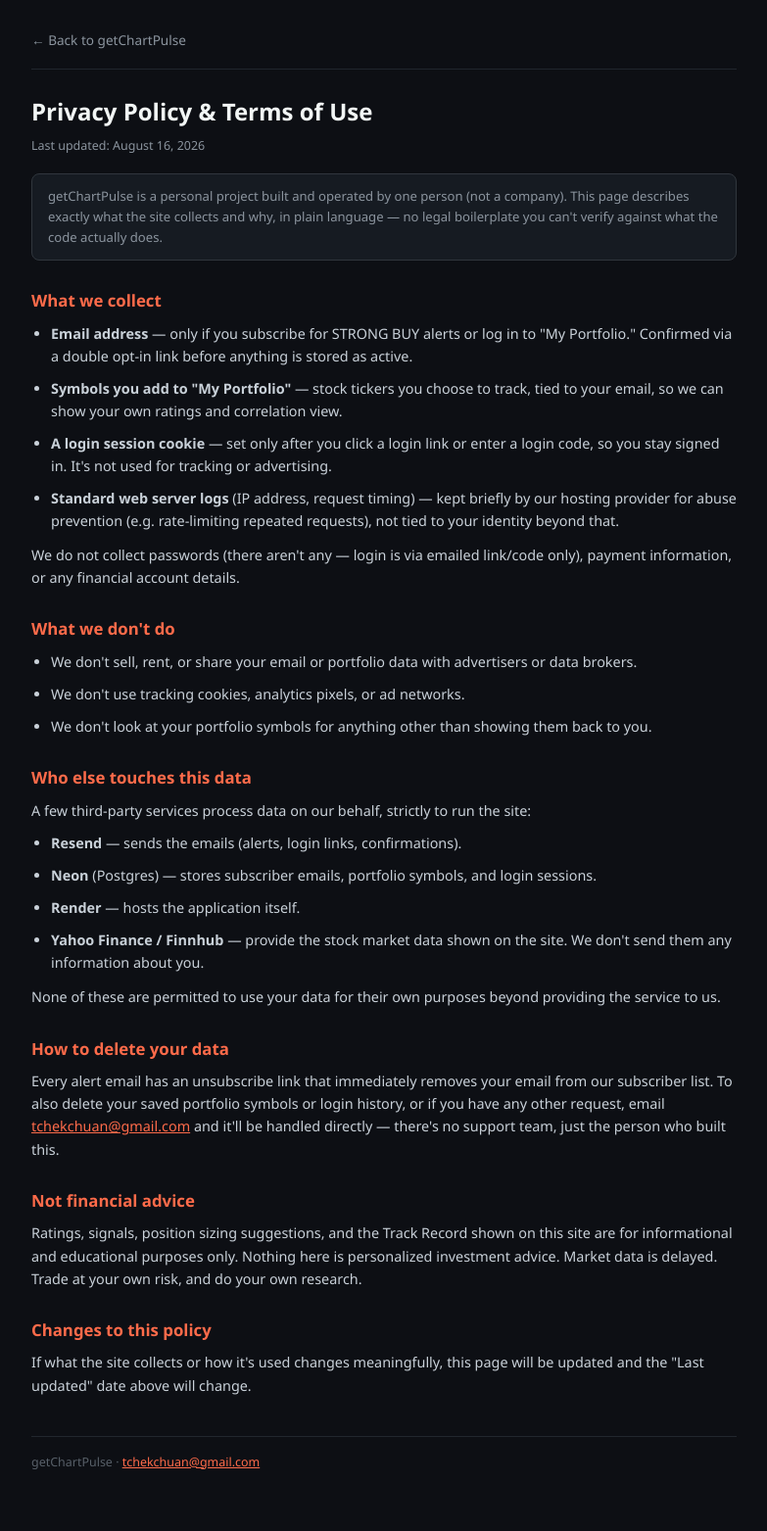
After one commit to tchekchuan/chartpulse, a Flask app: page /privacy in a window 1280 px wide. The commit adds this page. Shown: the whole page at 98% size, without its empty margins (248-1031 px from the left). Run offline with Flask 3, Linux system fonts and the light colour scheme; some libraries are stand-ins or nearby versions.

Commit message:
Add Privacy Policy and Terms page
Now that the site has real accounts (login sessions, saved portfolio
holdings, subscriber emails), a policy page describing exactly what is
collected and why is a real gap, not just polish. New /privacy route,
written in plain language matching what the code actually does (no
generic legal boilerplate) -- what is collected, what is not done with
it, which third parties touch it (Resend, Neon, Render, Yahoo
Finance/Finnhub), and how to request deletion. Linked from the
Subscribe form, the My Portfolio login form, and the site footer.

```diff
--- a/app.py
+++ b/app.py
@@ -1396,6 +1396,11 @@ def market_context(meta, stage, momentum, patterns):
 @app.route("/")
 def index():
     return render_template("index.html")
+
+
+@app.route("/privacy")
+def privacy():
+    return render_template("privacy.html")
 
 
 @app.route("/api/stock")
--- a/templates/index.html
+++ b/templates/index.html
@@ -351,7 +351,7 @@
       <h3>🔔 Get STRONG BUY Alerts</h3>
       <button id="subscribeClose">✕ Close</button>
     </div>
-    <p id="subscribeBlurb">Get an email whenever a symbol on getChartPulse's watchlist hits a STRONG BUY rating. Free, unsubscribe anytime.</p>
+    <p id="subscribeBlurb">Get an email whenever a symbol on getChartPulse's watchlist hits a STRONG BUY rating. Free, unsubscribe anytime. See our <a href="/privacy" target="_blank" style="color:#ff6b4a">Privacy Policy</a>.</p>
     <div id="subscribeForm">
       <input type="email" id="subscribeEmail" placeholder="you@example.com" autocomplete="email"/>
       <button id="subscribeSubmit">Subscribe</button>
@@ -481,7 +481,7 @@
     </div>
     <div id="myPortfolioBody">
       <div id="loginBox" style="display:none">
-        <p>Log in with your subscriber email to build your own portfolio — ratings, position sizing, and correlation, just like the public Portfolio view but for your own symbols. (You must already be a confirmed subscriber — <span style="color:#c9d1d9">use the 🔔 Subscribe button first</span> if you haven't.)</p>
+        <p>Log in with your subscriber email to build your own portfolio — ratings, position sizing, and correlation, just like the public Portfolio view but for your own symbols. (You must already be a confirmed subscriber — <span style="color:#c9d1d9">use the 🔔 Subscribe button first</span> if you haven't.) See our <a href="/privacy" target="_blank" style="color:#f0883e">Privacy Policy</a>.</p>
         <form id="loginForm">
           <input type="email" id="loginEmail" placeholder="you@example.com" autocomplete="email" required/>
           <button type="submit" id="loginSubmit">Send Link</button>
@@ -650,6 +650,7 @@
 
 <footer class="disclaimer">
   Not financial advice — for informational and educational purposes only. Data delayed, sourced from Yahoo Finance. Trade at your own risk.
+  &nbsp;·&nbsp;<a href="/privacy" style="color:#586069">Privacy &amp; Terms</a>
 </footer>
 
 <script>
--- /dev/null
+++ b/templates/privacy.html
@@ -0,0 +1,77 @@
+<!DOCTYPE html>
+<html lang="en">
+<head>
+  <meta charset="UTF-8"/>
+  <meta name="viewport" content="width=device-width, initial-scale=1.0"/>
+  <title>Privacy &amp; Terms — getChartPulse</title>
+  <meta name="robots" content="noindex"/>
+  <style>
+    *{box-sizing:border-box;margin:0;padding:0}
+    body{background:#0d0f14;color:#c9d1d9;font-family:'Segoe UI',system-ui,sans-serif;line-height:1.6;padding:0 16px 60px}
+    .wrap{max-width:720px;margin:0 auto}
+    header{padding:28px 0 16px;border-bottom:1px solid #21262d;margin-bottom:24px}
+    header a{color:#8b949e;font-size:.85rem;text-decoration:none}
+    header a:hover{color:#ff6b4a}
+    h1{font-size:1.5rem;color:#f2f6f5;margin:18px 0 6px}
+    h2{font-size:1.05rem;color:#ff6b4a;margin:28px 0 8px}
+    p,li{font-size:.9rem;color:#c9d1d9;margin-bottom:10px}
+    ul{padding-left:20px;margin-bottom:12px}
+    .updated{font-size:.78rem;color:#8b949e;margin-bottom:6px}
+    .owner{font-size:.82rem;color:#8b949e;background:#161b22;border:1px solid #30363d;border-radius:8px;padding:12px 16px;margin:18px 0}
+    a{color:#ff6b4a}
+    code{background:#161b22;border:1px solid #30363d;border-radius:4px;padding:1px 5px;font-size:.85em}
+    footer{margin-top:40px;padding-top:16px;border-top:1px solid #21262d;font-size:.78rem;color:#586069}
+  </style>
+</head>
+<body>
+<div class="wrap">
+  <header><a href="/">&larr; Back to getChartPulse</a></header>
+
+  <h1>Privacy Policy &amp; Terms of Use</h1>
+  <p class="updated">Last updated: August 16, 2026</p>
+
+  <div class="owner">
+    getChartPulse is a personal project built and operated by one person (not a company). This page describes exactly what
+    the site collects and why, in plain language — no legal boilerplate you can't verify against what the code actually does.
+  </div>
+
+  <h2>What we collect</h2>
+  <ul>
+    <li><strong>Email address</strong> — only if you subscribe for STRONG BUY alerts or log in to "My Portfolio." Confirmed via a double opt-in link before anything is stored as active.</li>
+    <li><strong>Symbols you add to "My Portfolio"</strong> — stock tickers you choose to track, tied to your email, so we can show your own ratings and correlation view.</li>
+    <li><strong>A login session cookie</strong> — set only after you click a login link or enter a login code, so you stay signed in. It's not used for tracking or advertising.</li>
+    <li><strong>Standard web server logs</strong> (IP address, request timing) — kept briefly by our hosting provider for abuse prevention (e.g. rate-limiting repeated requests), not tied to your identity beyond that.</li>
+  </ul>
+  <p>We do not collect passwords (there aren't any — login is via emailed link/code only), payment information, or any financial account details.</p>
+
+  <h2>What we don't do</h2>
+  <ul>
+    <li>We don't sell, rent, or share your email or portfolio data with advertisers or data brokers.</li>
+    <li>We don't use tracking cookies, analytics pixels, or ad networks.</li>
+    <li>We don't look at your portfolio symbols for anything other than showing them back to you.</li>
+  </ul>
+
+  <h2>Who else touches this data</h2>
+  <p>A few third-party services process data on our behalf, strictly to run the site:</p>
+  <ul>
+    <li><strong>Resend</strong> — sends the emails (alerts, login links, confirmations).</li>
+    <li><strong>Neon</strong> (Postgres) — stores subscriber emails, portfolio symbols, and login sessions.</li>
+    <li><strong>Render</strong> — hosts the application itself.</li>
+    <li><strong>Yahoo Finance / Finnhub</strong> — provide the stock market data shown on the site. We don't send them any information about you.</li>
+  </ul>
+  <p>None of these are permitted to use your data for their own purposes beyond providing the service to us.</p>
+
+  <h2>How to delete your data</h2>
+  <p>Every alert email has an unsubscribe link that immediately removes your email from our subscriber list. To also delete your saved portfolio symbols or login history, or if you have any other request, email
+    <a href="mailto:tchekchuan@gmail.com">tchekchuan@gmail.com</a> and it'll be handled directly — there's no support team, just the person who built this.</p>
+
+  <h2>Not financial advice</h2>
+  <p>Ratings, signals, position sizing suggestions, and the Track Record shown on this site are for informational and educational purposes only. Nothing here is personalized investment advice. Market data is delayed. Trade at your own risk, and do your own research.</p>
+
+  <h2>Changes to this policy</h2>
+  <p>If what the site collects or how it's used changes meaningfully, this page will be updated and the "Last updated" date above will change.</p>
+
+  <footer>getChartPulse · <a href="mailto:tchekchuan@gmail.com">tchekchuan@gmail.com</a></footer>
+</div>
+</body>
+</html>
```
